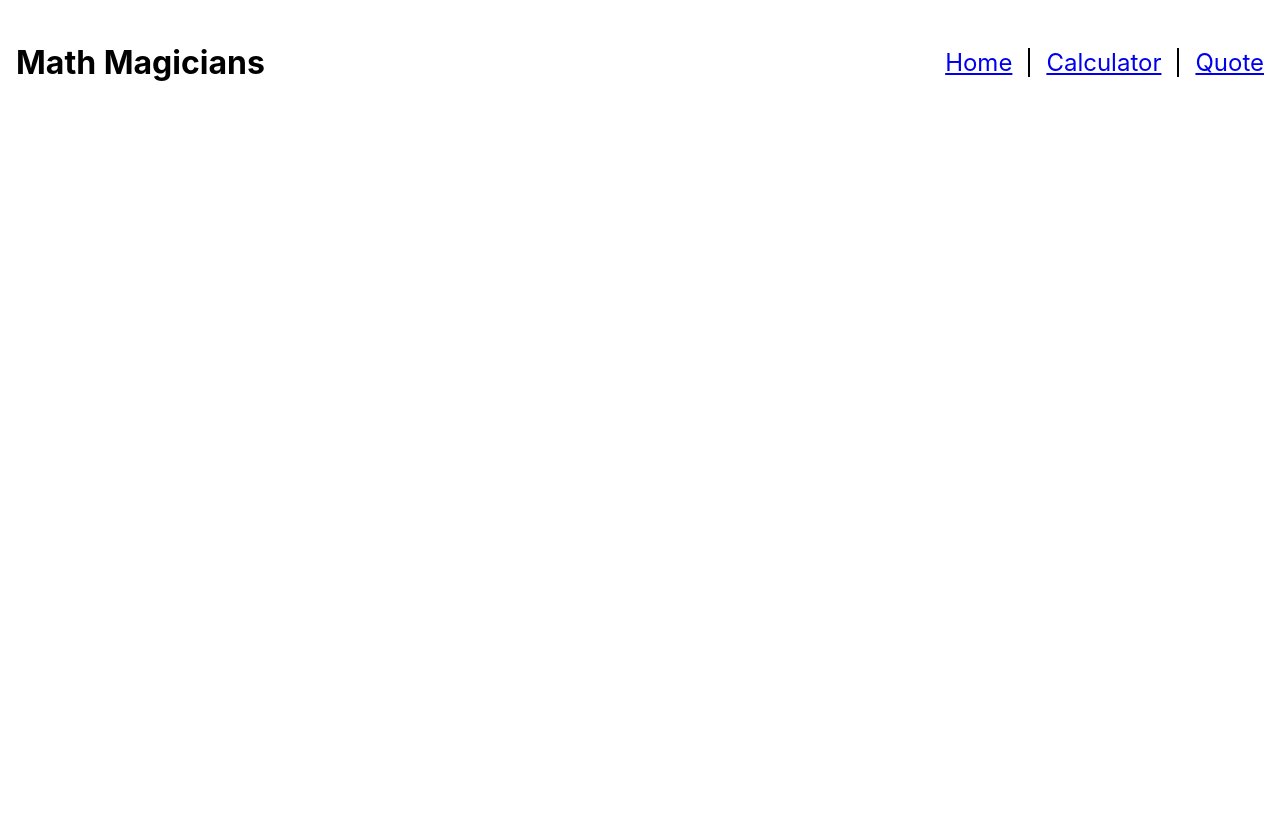
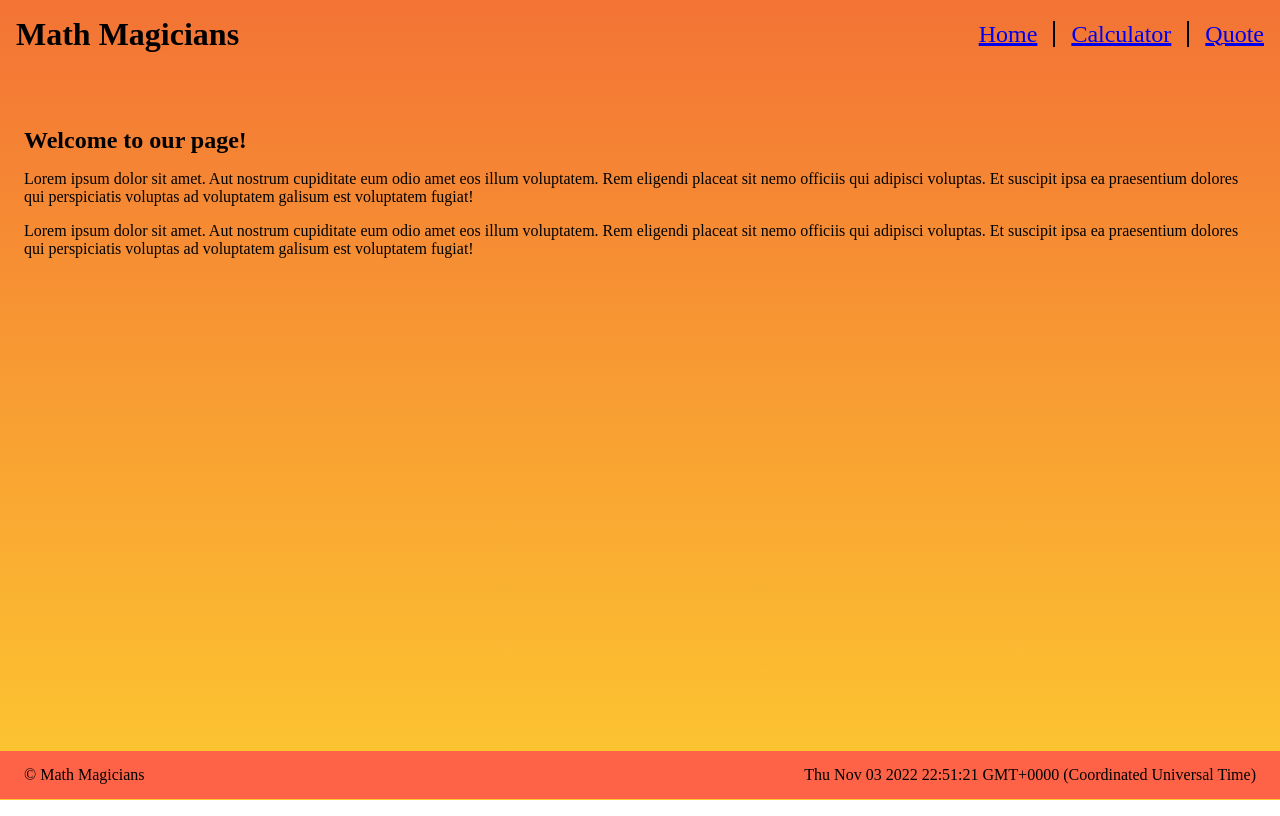
Before and after one commit to svitalis123/math-magicians, a React (Create React App) app: page / in a window 1280 px wide. Built offline with nearby package versions, Linux system fonts and the light colour scheme.

Commit message:
Add pages and routing

```diff
--- a/src/App.css
+++ b/src/App.css
@@ -3,4 +3,7 @@
   margin: 0.00000000001%;
   width: 100%;
   height: 100vh;
+  overflow-y: hidden;
+  background: #fdc830;  /* fallback for old browsers */
+  background: linear-gradient(to bottom, #f37335, #fdc830); /* W3C, IE 10+/ Edge, Firefox 16+, Chrome 26+, Opera 12+, Safari 7+ */
 }
--- a/src/App.js
+++ b/src/App.js
@@ -3,6 +3,9 @@ import './App.css';
 import { BrowserRouter, Routes, Route } from 'react-router-dom';
 import Calculator from './components/Calculator';
 import Header from './components/Header';
+import Home from './components/Home';
+import Quote from './components/Quote';
+import Footer from './components/Footer';
 
 class App extends React.Component {
   constructor(props) {
@@ -16,9 +19,12 @@ class App extends React.Component {
         <BrowserRouter>
           <Header />
           <Routes>
+            <Route path="/" element={<Home />} />
             <Route path="/calculator" element={<Calculator />} />
+            <Route path="/quote" element={<Quote />} />
           </Routes>
         </BrowserRouter>
+        <Footer />
       </div>
     );
   }
--- a/src/components/Calculator.css
+++ b/src/components/Calculator.css
@@ -2,10 +2,18 @@
   width: 100%;
   height: 100%;
   display: flex;
-  align-items: center;
+  padding: 1.5rem;
+  justify-content: space-between;
+}
+
+.container > h3 {
+  flex: 0.4;
+  padding-top: 3.5rem;
+  font-size: x-large;
 }
 
 .wrapper {
+  flex: 0.6;
   width: 60%;
   height: 79%;
   margin: auto;
--- a/src/components/Calculator.js
+++ b/src/components/Calculator.js
@@ -16,6 +16,7 @@ const Calculator = () => {
   };
   return (
     <div className="container">
+      <h3>Lets do some math!</h3>
       <div className="wrapper">
         <div className="wrapper_top">
           <p className="output" onChange={handleUpdate}>
--- /dev/null
+++ b/src/components/Footer.js
@@ -0,0 +1,27 @@
+import React from 'react';
+
+const Footer = () => {
+  const foter = {
+    position: 'absolute',
+    bottom: '0.1%',
+    display: 'flex',
+    padding: '1.5rem',
+    height: '3rem',
+    backgroundColor: 'tomato',
+    justifyContent: 'space-between',
+    alignItems: 'center',
+    width: '100%',
+  };
+  return (
+    <footer style={foter}>
+      <p>
+        &copy; Math Magicians
+      </p>
+      <p>
+        {Date()}
+      </p>
+    </footer>
+  );
+};
+
+export default Footer;
--- a/src/components/Header.js
+++ b/src/components/Header.js
@@ -1,4 +1,5 @@
 import React from 'react';
+import { Link } from 'react-router-dom';
 
 const Header = () => {
   const contaner = {
@@ -27,9 +28,9 @@ const Header = () => {
     <header style={contaner}>
       <h2 style={h2}>Math Magicians</h2>
       <nav style={nav}>
-        <a href="javascrpt;void()" style={a}>Home</a>
-        <a href="javascrpt;void()" style={a}>Calculator</a>
-        <a href="javascrpt;void()" style={a1}>Quote</a>
+        <Link to="/"><a href="javascrpt;void()" style={a}>Home</a></Link>
+        <Link to="calculator"><a href="javascrpt;void()" style={a}>Calculator</a></Link>
+        <Link to="quote"><a href="javascrpt;void()" style={a1}>Quote</a></Link>
       </nav>
     </header>
   );
--- /dev/null
+++ b/src/components/Home.js
@@ -0,0 +1,32 @@
+import React from 'react';
+
+const Home = () => {
+  const section = {
+    padding: '1.5rem',
+    display: 'flex',
+    flexDirection: 'column',
+    gap: '1rem',
+  };
+  return (
+    <section style={section}>
+      <br />
+      <h2>Welcome to our page!</h2>
+      <p>
+        Lorem ipsum dolor sit amet.
+        Aut nostrum cupiditate eum odio amet eos illum voluptatem.
+        Rem eligendi placeat sit nemo officiis qui adipisci voluptas.
+        Et suscipit ipsa ea praesentium dolores qui perspiciatis voluptas
+        ad voluptatem galisum est voluptatem fugiat!
+      </p>
+      <p>
+        Lorem ipsum dolor sit amet.
+        Aut nostrum cupiditate eum odio amet eos illum voluptatem.
+        Rem eligendi placeat sit nemo officiis qui adipisci voluptas.
+        Et suscipit ipsa ea praesentium dolores qui perspiciatis voluptas
+        ad voluptatem galisum est voluptatem fugiat!
+      </p>
+    </section>
+  );
+};
+
+export default Home;
--- /dev/null
+++ b/src/components/Quote.js
@@ -0,0 +1,20 @@
+import React from 'react';
+
+const Quote = () => {
+  const maindiv = {
+    textAlign: 'center',
+    padding: '1.5rem',
+    paddingTop: '10%',
+  };
+  return (
+    <div style={maindiv}>
+      <p>
+        Mathematics is not about numbers,
+        equotions, computations, or algorithms:
+        it is about understanding. - William Paul Thurston
+      </p>
+    </div>
+  );
+};
+
+export default Quote;
--- a/src/index.css
+++ b/src/index.css
@@ -1,28 +1,10 @@
-
-body {
-  margin: 0;
-  font-family:
-    -apple-system,
-    BlinkMacSystemFont,
-    'Segoe UI',
-    'Roboto',
-    'Oxygen',
-    'Ubuntu',
-    'Cantarell',
-    'Fira Sans',
-    'Droid Sans',
-    'Helvetica Neue',
-    sans-serif;
-  -webkit-font-smoothing: antialiased;
-  -moz-osx-font-smoothing: grayscale;
+body,
+html,
+* {
+  padding: 0.00001px;
+  margin: 0.00001px;
 }
 
-code {
-  font-family:
-    source-code-pro,
-    Menlo,
-    Monaco,
-    Consolas,
-    'Courier New',
-    monospace;
+* {
+  box-sizing: border-box;
 }
```
